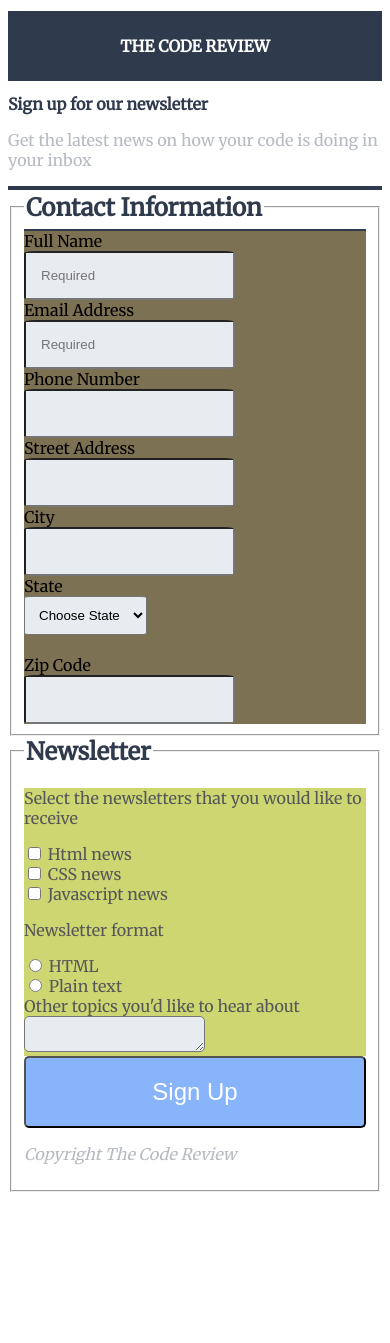
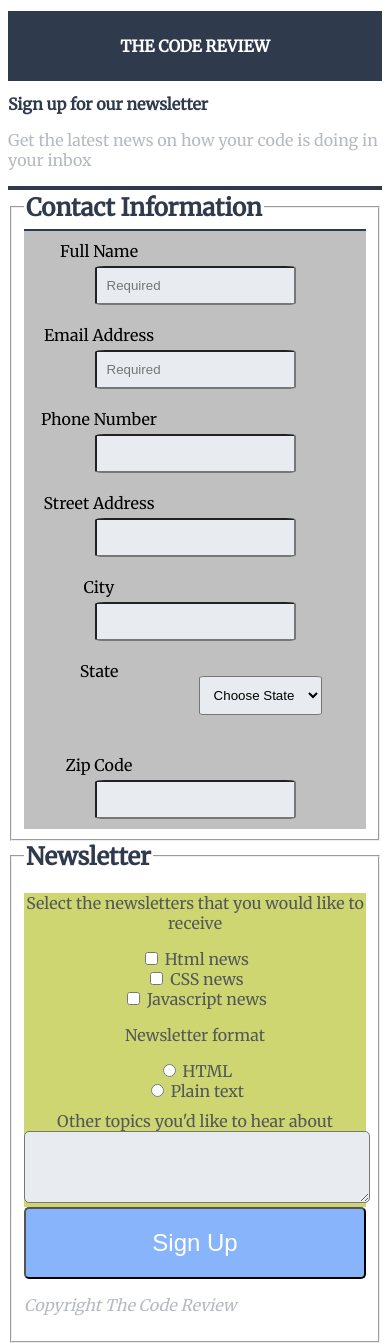
Before and after one commit to TaranAlbury242/project, a plain HTML site: page index.html in a window 390 px wide. Before the commit the page ends 1200 px from the top, so only its background shows below. Drawn offline with Linux system fonts and the light colour scheme.

Commit message:
Fifth change to Project
In this change the form elements in the tablet display have been
centered. In the mobile display the text fields and and text area have
been extended.

```diff
--- a/css/style.css
+++ b/css/style.css
@@ -33,6 +33,7 @@ margin-bottom:2px;
 border-top:2px solid #2f3a4c;
 background-color:#7c7153;
 width:100%;
+
 }
 
 label{
@@ -42,8 +43,9 @@ width:150px;
 
 input{
 background-color:#e8ebef;
-padding:15px;
+padding:10px;
 border-radius:5%;
+
 
 }
 
@@ -69,6 +71,7 @@ background-color:#cdd671;
 
 .text-area{
 font-size:1em;
+margin-top:10px;
 
 }
 
@@ -77,6 +80,7 @@ textarea{
 margin:auto;
 background-color:#e8ebef;
 border-radius:5px;
+padding:20px;
 }
 
 
@@ -113,6 +117,30 @@ font-weight:bold;
 }
 
 
+
+
+
+
+
+
+
+
+
+@media(max-width:320px){
+
+.text-field{
+width:90%;
+}
+
+
+.faint{
+
+margin-top:10px;
+}
+
+
+
+}
 
 
 
@@ -168,7 +196,7 @@ margin-top:10px;
 }
 
 textarea{
-width:25%;
+width:60%;
 padding:25px;
 margin-top:10px;
 }
@@ -207,7 +235,6 @@ margin-right:50%;
 margin-top:5px;
 margin-bottom:10px;
 margin-left:0;
-width:auto;
 }
 
 
@@ -219,7 +246,7 @@ text-align:left;
 }
 
 button{
-width:20%;
+width:50%;
 }
 
 footer{
@@ -243,12 +270,66 @@ width:auto;
 
 
 
-@media(max-width:320px){
 
-.text.field{
-width:80%;
+
+
+
+
+
+
+
+@media(min-width:321px) and (max-width:767px){
+
+
+.selection{
+text-align:center;
+margin-right:20px;
+width:auto;
 
 }
 
 
+
+
+.faint{
+text-align:center;
+display:inline-block;
+margin-top:10px;
+float:left;
 }
+
+
+.text-field{
+margin-right:auto;
+margin-top:5px;
+margin-bottom:10px;
+margin-left:auto;
+
+}
+
+.contact-information{
+background-color:silver;
+text-align:center;
+}
+
+
+textarea{
+width:89%;
+
+}
+
+
+.news-info{
+text-align:center;
+}
+
+
+
+
+
+
+
+
+
+
+}
```
